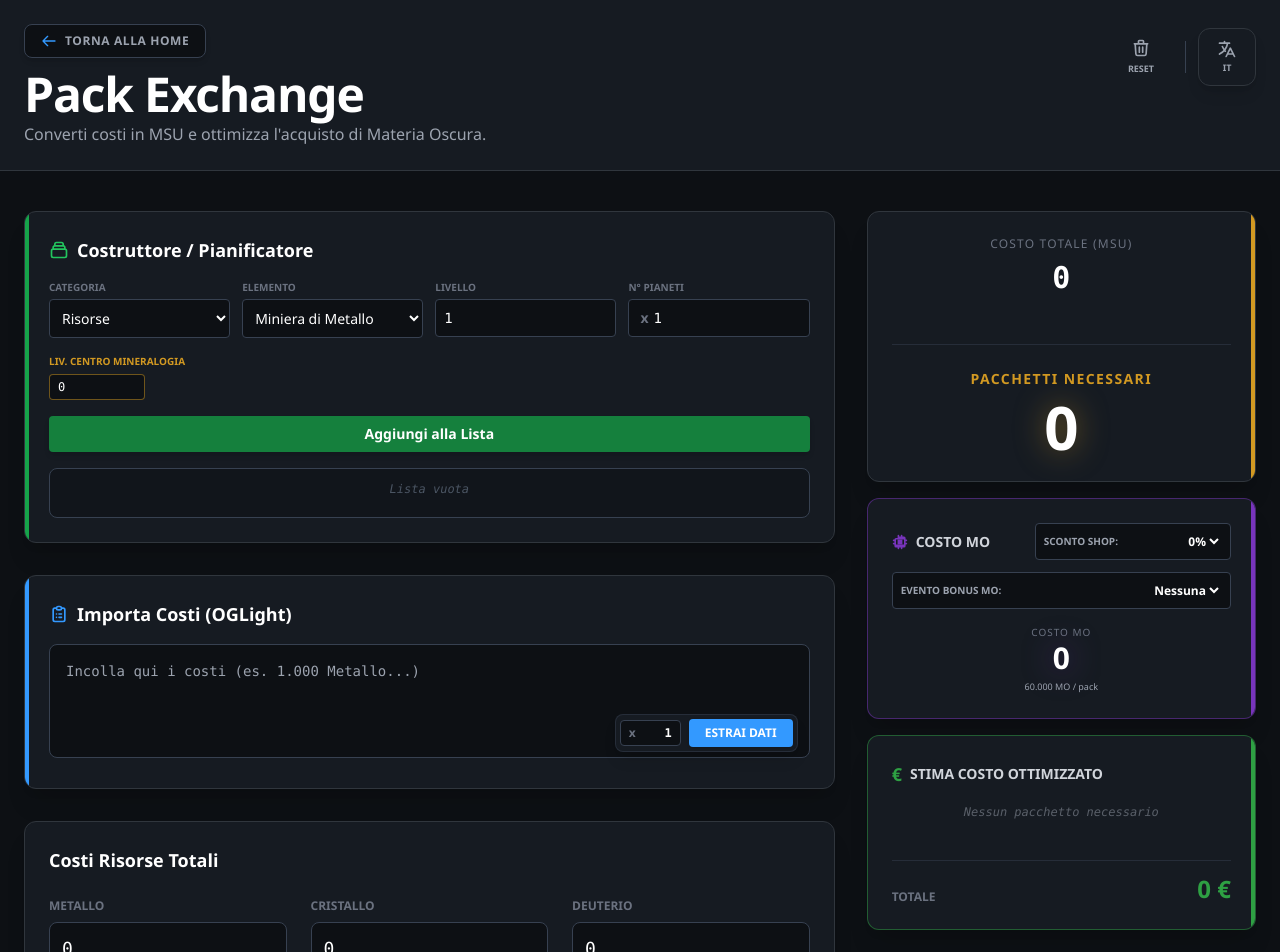
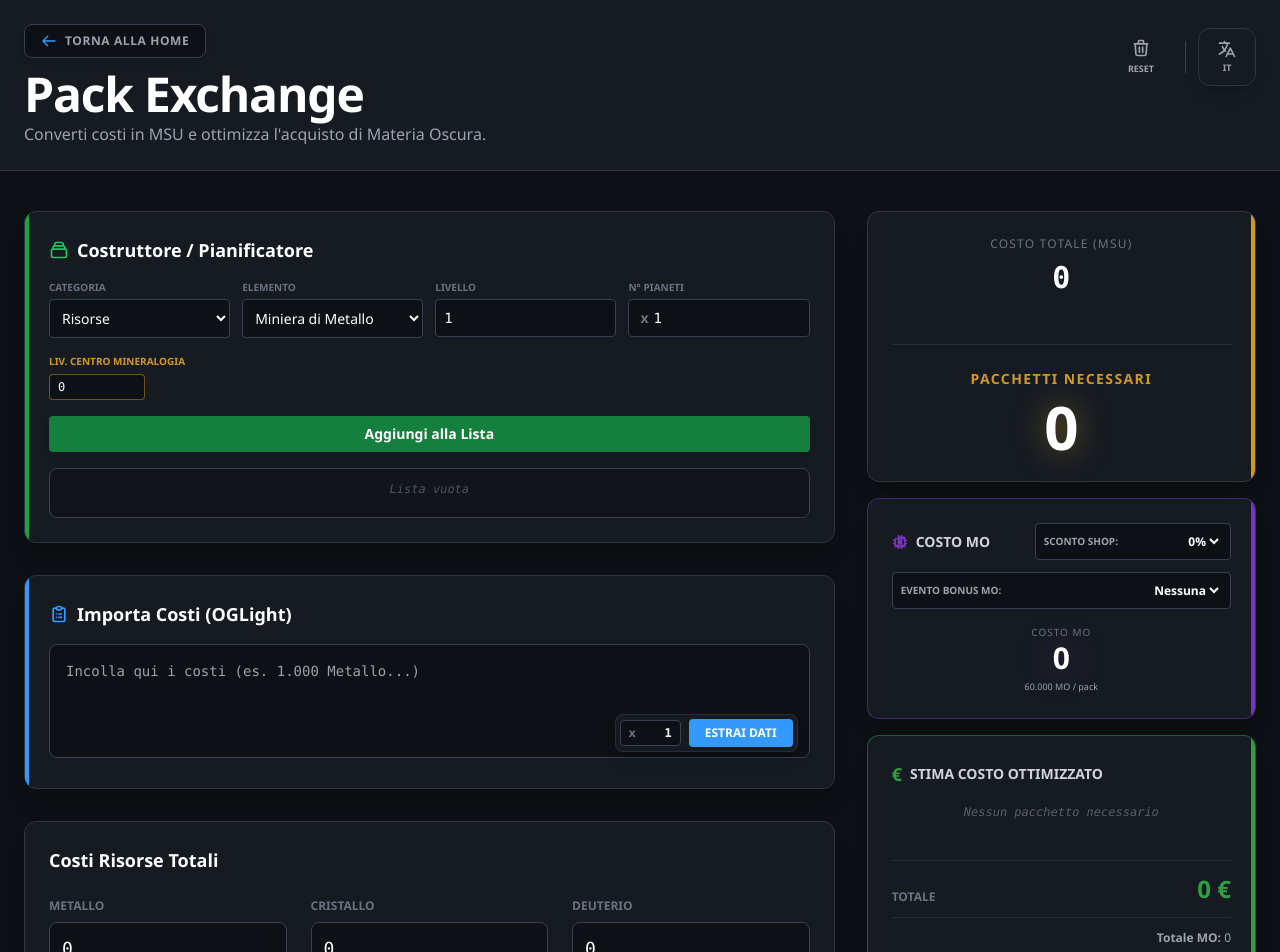
Before and after one commit to nicolagalassi/ovalue, a Vue app: page /pack in a window 1280 px wide. Shown: the top 952 px of the page. Built offline with nearby package versions, Linux system fonts and the light colour scheme.

Commit message:
Update PackCalc.vue

```diff
--- a/src/views/PackCalc.vue
+++ b/src/views/PackCalc.vue
@@ -238,7 +238,7 @@ const results = computed(() => {
 
 const euroOptimization = computed(() => {
     const targetMO = results.value.totalMO;
-    if (targetMO <= 0) return { totalCost: 0, packList: [] };
+    if (targetMO <= 0) return { totalCost: 0, packList: [], totalPurchasedMO: 0 };
 
     const bonusMult = 1 + (parseInt(settings.moBonus) / 100);
     const currentPacks = basePacks.map(p => ({
@@ -268,7 +268,15 @@ const euroOptimization = computed(() => {
 
     const result = findBest(targetMO, currentPacks);
     result.packList.sort((a,b) => b.pack.cost - a.pack.cost);
-    return result;
+
+    // CALCOLO MO TOTALE ACQUISTATA
+    const totalPurchasedMO = result.packList.reduce((acc, item) => acc + (item.count * item.pack.amount), 0);
+
+    return {
+        totalCost: result.totalCost,
+        packList: result.packList,
+        totalPurchasedMO // Esporto anche il totale acquistato
+    };
 });
 
 // --- UTILS ---
@@ -518,6 +526,15 @@ onMounted(() => {
                      <span class="text-xs text-gray-500 uppercase font-bold">{{ t('lbl_total') }}</span>
                      <span class="text-2xl font-bold text-ogame-money">{{ euroOptimization.totalCost }} €</span>
                 </div>
+
+                <div class="mt-3 pt-3 border-t border-gray-700/50 text-right space-y-1">
+                     <div class="text-xs text-gray-400">
+                         <span class="font-bold">Totale {{ dmLabel }}:</span> {{ formatNum(euroOptimization.totalPurchasedMO) }}
+                     </div>
+                     <div class="text-xs text-ogame-success font-bold" v-if="euroOptimization.totalPurchasedMO > results.totalMO">
+                         + {{ formatNum(euroOptimization.totalPurchasedMO - results.totalMO) }} {{ dmLabel }}
+                     </div>
+                </div>
             </div>
         </div>
     </div>
```
